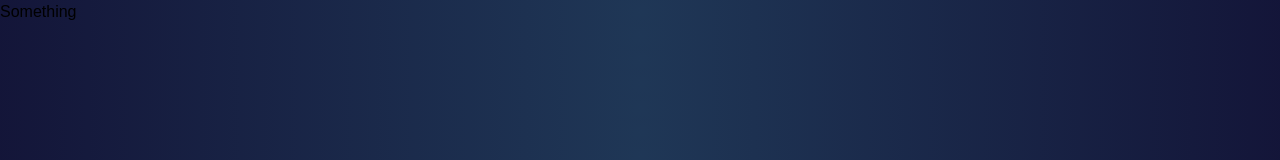
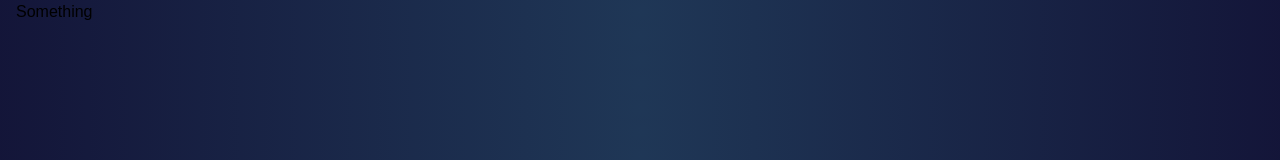
Before and after one commit to vlasscontreras/rpssl, a Nuxt app: page / in a window 1280 px wide. Shown: the top 160 px of the page. Built offline with nearby package versions, Linux system fonts and the light colour scheme.

Commit message:
fix(layout): add padding to container

```diff
--- a/components/layout/Container.vue
+++ b/components/layout/Container.vue
@@ -1,5 +1,5 @@
 <template>
-  <div class="container mx-auto">
+  <div class="container mx-auto px-4">
     <slot />
   </div>
 </template>
```
